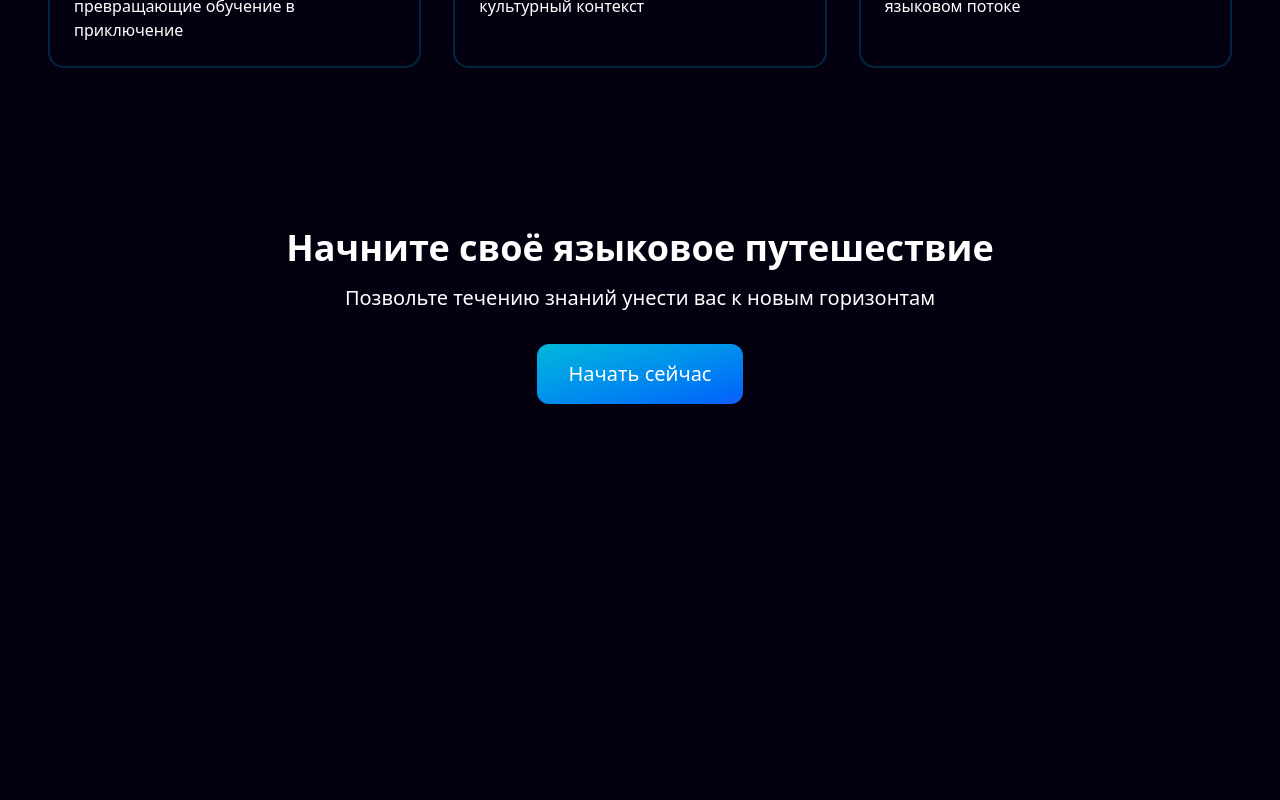
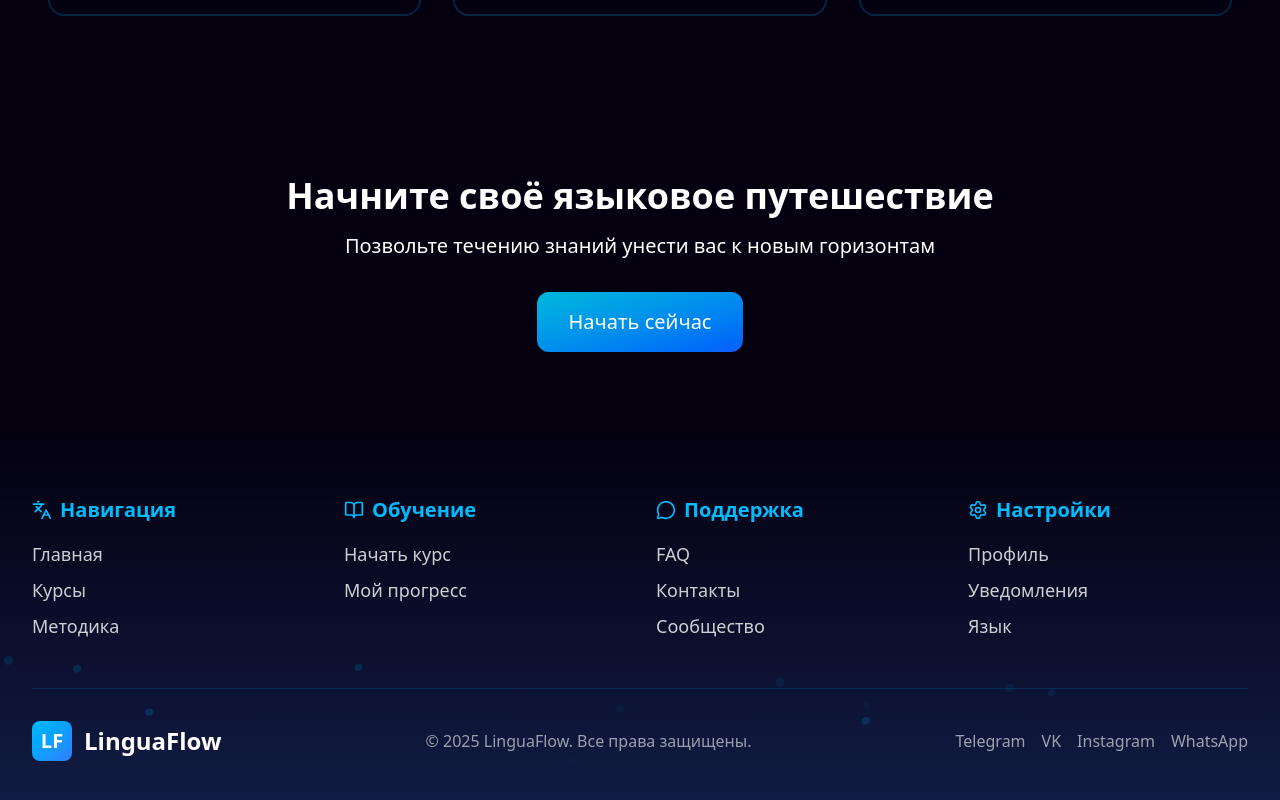
Before and after one commit to WalexWeb/LinguaFlow-client, a React (Vite) app: page / in a window 1280 px wide. Shown: the part 2213-3013 px from the top of the page. Before the commit the page ends 2697 px from the top, so only its background shows below. Built offline with nearby package versions, Linux system fonts and the light colour scheme.

Commit message:
feat: added footer

```diff
--- /dev/null
+++ b/src/app/components/layout/Footer.tsx
@@ -0,0 +1,211 @@
+import { motion } from "framer-motion";
+import { Languages, BookOpen, MessageCircle, Settings } from "lucide-react";
+
+const Footer = () => {
+  return (
+    <footer className="relative mt-auto bg-gradient-to-b to-blue-950/80">
+      {/* Пузырьки с символами */}
+      {[...Array(12)].map((_, i) => {
+        const chars = "•◦";
+        const char = chars[Math.floor(Math.random())];
+        return (
+          <motion.div
+            key={`bubble-${i}`}
+            className="absolute text-sky-400/30"
+            style={{
+              fontSize: `${30 + Math.random() * 10}px`,
+              left: `${Math.random() * 100}%`,
+              bottom: `${Math.random() * 30}%`,
+            }}
+            initial={{ y: 0, opacity: 0 }}
+            animate={{
+              y: -100,
+              opacity: [0, 0.6, 0],
+              rotate: Math.random() > 0.5 ? [0, 180] : [0, -180],
+            }}
+            transition={{
+              duration: 10 + Math.random() * 10,
+              delay: i * 0.5,
+              repeat: Infinity,
+              ease: "linear",
+            }}
+          >
+            {char}
+          </motion.div>
+        );
+      })}
+
+      {/* Основное содержимое футера */}
+      <div className="relative z-10 mx-auto w-7xl px-6 py-16 lg:px-8">
+        <div className="grid grid-cols-2 gap-8 md:grid-cols-4">
+          {/* Навигация */}
+          <motion.div
+            initial={{ opacity: 0, y: 20 }}
+            whileInView={{ opacity: 1, y: 0 }}
+            transition={{ delay: 0.1 }}
+            viewport={{ once: true }}
+          >
+            <h3 className="mb-4 flex items-center gap-2 text-xl font-semibold text-sky-400">
+              <Languages className="h-5 w-5" />
+              Навигация
+            </h3>
+            <ul className="space-y-2">
+              {["Главная", "Курсы", "Методика"].map((item) => (
+                <motion.li
+                  key={item}
+                  whileHover={{ x: 5 }}
+                  transition={{ type: "spring", stiffness: 300 }}
+                  className="text-lg"
+                >
+                  <a
+                    href="#"
+                    className="text-white/80 transition-colors hover:text-sky-400"
+                  >
+                    {item}
+                  </a>
+                </motion.li>
+              ))}
+            </ul>
+          </motion.div>
+
+          {/* Обучение */}
+          <motion.div
+            initial={{ opacity: 0, y: 20 }}
+            whileInView={{ opacity: 1, y: 0 }}
+            transition={{ delay: 0.2 }}
+            viewport={{ once: true }}
+          >
+            <h3 className="mb-4 flex items-center gap-2 text-xl font-semibold text-sky-400">
+              <BookOpen className="h-5 w-5" />
+              Обучение
+            </h3>
+            <ul className="space-y-2">
+              {["Начать курс", "Мой прогресс"].map((item) => (
+                <motion.li
+                  key={item}
+                  whileHover={{ x: 5 }}
+                  transition={{ type: "spring", stiffness: 300 }}
+                  className="text-lg"
+                >
+                  <a
+                    href="#"
+                    className="text-white/80 transition-colors hover:text-sky-400"
+                  >
+                    {item}
+                  </a>
+                </motion.li>
+              ))}
+            </ul>
+          </motion.div>
+
+          {/* Поддержка */}
+          <motion.div
+            initial={{ opacity: 0, y: 20 }}
+            whileInView={{ opacity: 1, y: 0 }}
+            transition={{ delay: 0.3 }}
+            viewport={{ once: true }}
+          >
+            <h3 className="mb-4 flex items-center gap-2 text-xl font-semibold text-sky-400">
+              <MessageCircle className="h-5 w-5" />
+              Поддержка
+            </h3>
+            <ul className="space-y-2">
+              {["FAQ", "Контакты", "Сообщество"].map((item) => (
+                <motion.li
+                  key={item}
+                  whileHover={{ x: 5 }}
+                  transition={{ type: "spring", stiffness: 300 }}
+                  className="text-lg"
+                >
+                  <a
+                    href="#"
+                    className="text-white/80 transition-colors hover:text-sky-400"
+                  >
+                    {item}
+                  </a>
+                </motion.li>
+              ))}
+            </ul>
+          </motion.div>
+
+          {/* Настройки */}
+          <motion.div
+            initial={{ opacity: 0, y: 20 }}
+            whileInView={{ opacity: 1, y: 0 }}
+            transition={{ delay: 0.4 }}
+            viewport={{ once: true }}
+          >
+            <h3 className="mb-4 flex items-center gap-2 text-xl font-semibold text-sky-400">
+              <Settings className="h-5 w-5" />
+              Настройки
+            </h3>
+            <ul className="space-y-2">
+              {["Профиль", "Уведомления", "Язык"].map((item) => (
+                <motion.li
+                  key={item}
+                  whileHover={{ x: 5 }}
+                  transition={{ type: "spring", stiffness: 300 }}
+                  className="text-lg"
+                >
+                  <a
+                    href="#"
+                    className="text-white/80 transition-colors hover:text-sky-400"
+                  >
+                    {item}
+                  </a>
+                </motion.li>
+              ))}
+            </ul>
+          </motion.div>
+        </div>
+
+        {/* Нижняя часть футера */}
+        <motion.div
+          className="mt-12 border-t border-sky-900/50 pt-8"
+          initial={{ opacity: 0 }}
+          whileInView={{ opacity: 1 }}
+          transition={{ delay: 0.5 }}
+          viewport={{ once: true }}
+        >
+          <div className="flex flex-col items-center justify-between gap-4 md:flex-row">
+            <motion.div
+              whileHover={{ scale: 1.05 }}
+              className="flex items-center gap-3"
+            >
+              <div className="flex h-10 w-10 items-center justify-center rounded-lg bg-gradient-to-br from-sky-400 to-blue-500 text-xl font-bold text-white">
+                LF
+              </div>
+              <h2 className="text-2xl font-semibold">LinguaFlow</h2>
+            </motion.div>
+
+            <motion.p
+              className="text-md text-white/60"
+              animate={{
+                opacity: [0.6, 1, 0.6],
+                transition: { duration: 4, repeat: Infinity },
+              }}
+            >
+              © {new Date().getFullYear()} LinguaFlow. Все права защищены.
+            </motion.p>
+
+            <div className="flex gap-4">
+              {["Telegram", "VK", "Instagram", "WhatsApp"].map((social) => (
+                <motion.a
+                  key={social}
+                  href="#"
+                  className="text-white/60 transition-colors hover:text-sky-400"
+                  whileHover={{ y: -3 }}
+                  whileTap={{ scale: 0.9 }}
+                >
+                  {social}
+                </motion.a>
+              ))}
+            </div>
+          </div>
+        </motion.div>
+      </div>
+    </footer>
+  );
+};
+
+export default Footer;
--- a/src/app/pages/Home/Home.tsx
+++ b/src/app/pages/Home/Home.tsx
@@ -8,6 +8,7 @@ import MethodsSection from "./MethodsSection";
 import FeaturesSection from "./FeaturesSection";
 import CTASection from "./CTASection";
 import Navbar from "@/app/components/layout/Navbar";
+import Footer from "@/app/components/layout/Footer";
 
 const Home = () => {
   const [showHowItWorks, setShowHowItWorks] = useState<boolean>(false);
@@ -36,6 +37,8 @@ const Home = () => {
           )}
         </AnimatePresence>
       </main>
+
+      <Footer />
     </div>
   );
 };
--- a/src/app/pages/Home/MethodsSection.tsx
+++ b/src/app/pages/Home/MethodsSection.tsx
@@ -1,6 +1,6 @@
 import MethodCard from "@/app/components/ui/MethodCard";
 import { motion } from "framer-motion";
-import { BookOpen, Clock, Languages, Users } from "lucide-react";
+import { BookOpen, Clock, Languages } from "lucide-react";
 
 function MethodsSection() {
   // Методы обучения
@@ -14,11 +14,6 @@ function MethodsSection() {
       icon: <Clock size={28} />,
       title: "Микро-уроки",
       description: "Короткие интенсивные сессии для максимального погружения",
-    },
-    {
-      icon: <Users size={28} />,
-      title: "Сообщество",
-      description: "Общение с единомышленниками и носителями языка",
     },
     {
       icon: <Languages size={28} />,
@@ -43,7 +38,7 @@ function MethodsSection() {
         </p>
       </motion.div>
 
-      <div className="mt-16 grid gap-8 md:grid-cols-2 lg:grid-cols-4">
+      <div className="mt-16 grid gap-8 md:grid-cols-2 lg:grid-cols-3">
         {methods.map((method, i) => (
           <MethodCard method={method} index={i} />
         ))}
--- a/src/app/pages/NotFound.tsx
+++ b/src/app/pages/NotFound.tsx
@@ -48,7 +48,7 @@ const NotFound = () => {
           transition={{ delay: 0.3 }}
           className="mb-4 text-4xl font-bold md:text-5xl"
         >
-          Страница уплыла в языковой поток
+          Эта страница растворилась в глубинах контекста
         </motion.h2>
 
         {/* Описание */}
```
